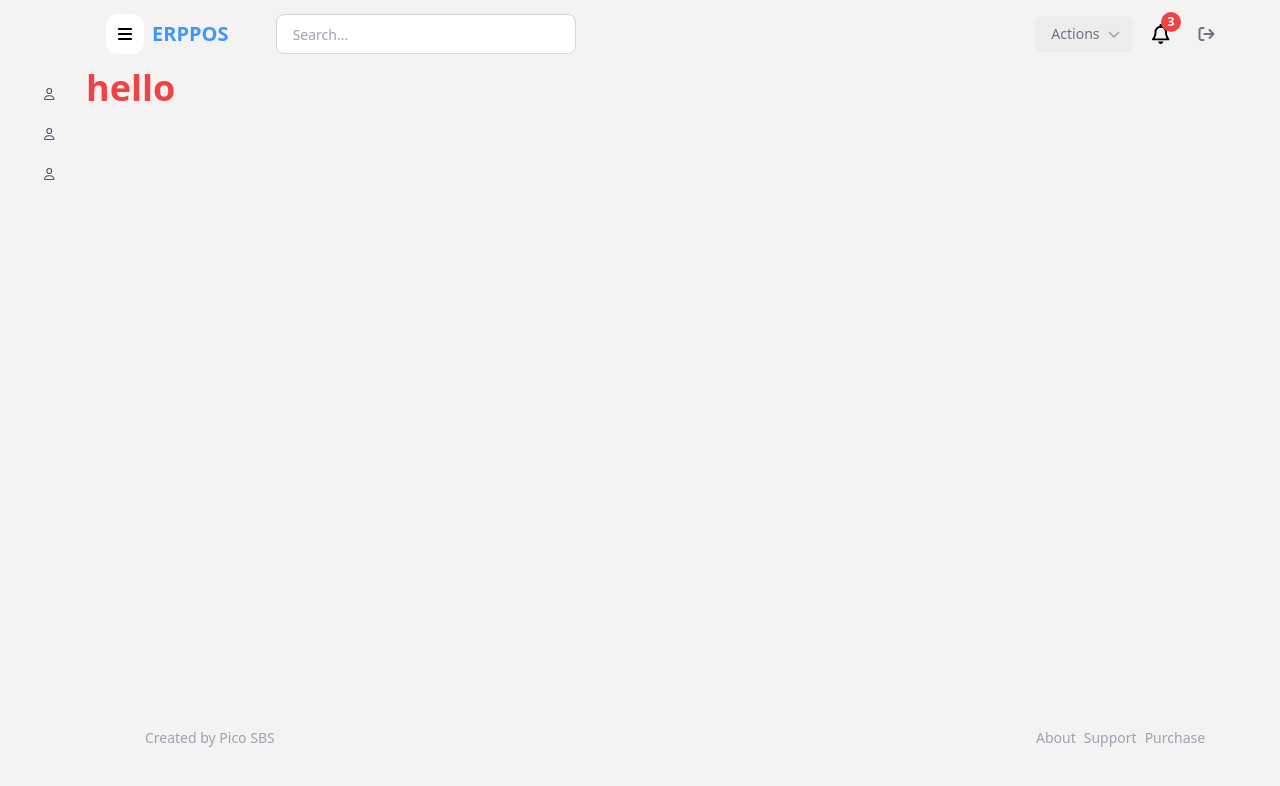
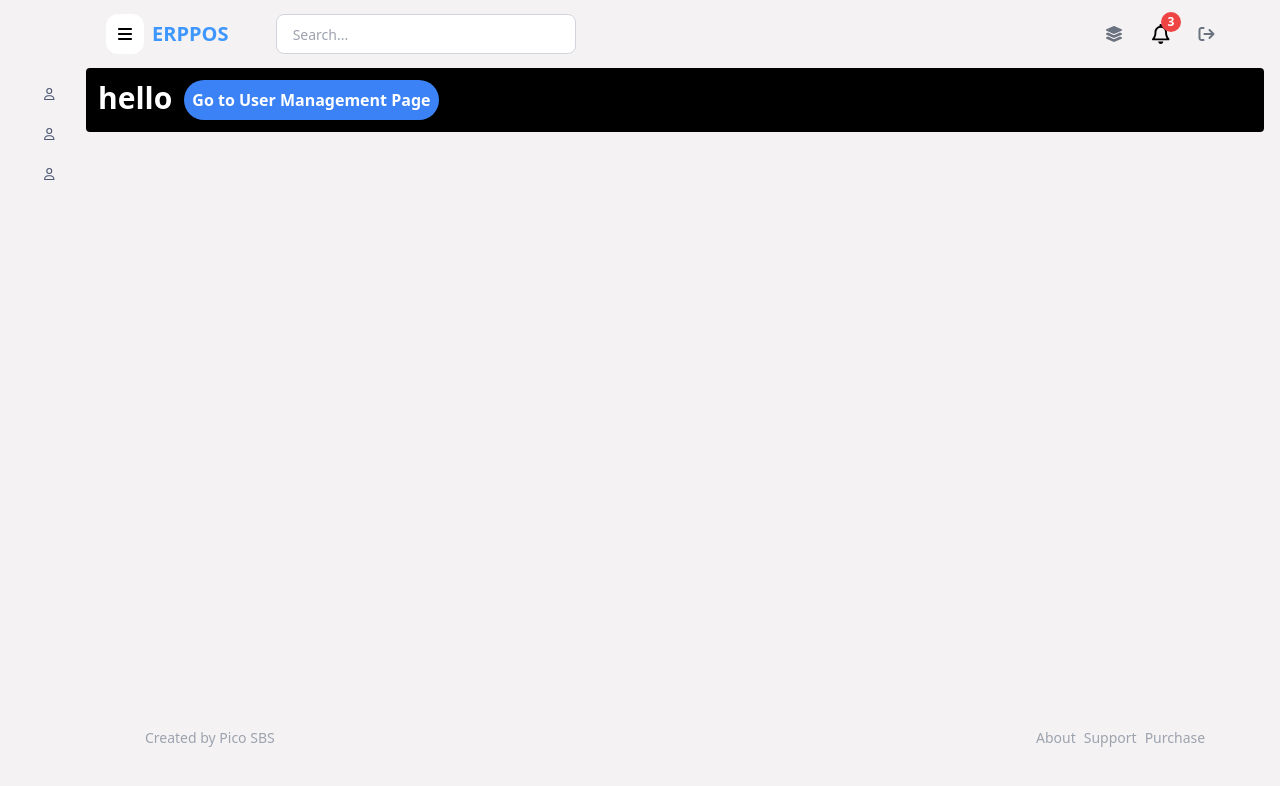
Before and after one commit to KyawKyawHein/user-management-ui, a Next.js app: page / in a window 1280 px wide. Shown: the top 786 px of the page. Built offline with nearby package versions, Linux system fonts and the light colour scheme.

Commit message:
add link in home page

```diff
--- a/src/components/Header.tsx
+++ b/src/components/Header.tsx
@@ -31,9 +31,9 @@ const Header = ({ open, setOpen }) => {
             <Input placeholder="Search..." />
           </div>
           <div className="flex items-center">
-            <MenuDropdown icon={faLayerGroup}>
+            <Dropdown icon={faLayerGroup}>
               <div>Hello</div>
-						</MenuDropdown>
+            </Dropdown>
             <Badge count={3} icon={faBell} />
             <button className="w-[35px] h-[35px] flex items-center justify-center text-gray-500">
               <FontAwesomeIcon
--- a/src/pages/index.tsx
+++ b/src/pages/index.tsx
@@ -1,12 +1,16 @@
 import React from 'react'
 import Layout from '../components/Layout'
+import Link from 'next/link'
 
 const index = () => {
   return (
     <Layout title={'test'}>
       {/* <div className="flex justify-center ">
       <h1>mg mg</h1> */}
-      <h1 className='text-red-500 font-bold text-4xl'>hello</h1>
+      <div className='text-white font-bold flex gap-3 bg-black p-3 rounded'>
+          <h1 className='text-3xl'>hello</h1>
+          <Link href={'/users'} className='bg-blue-500 p-2 rounded-full'>Go to User Management Page</Link>
+      </div>
       {/* </div> */}
     </Layout>
   )
```
Lines whose indentation alone changed are shown as unchanged.
